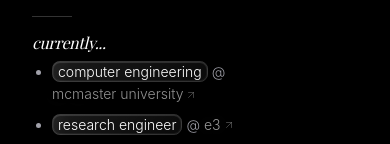
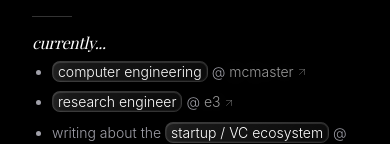
Before and after one commit to priyaltaneja/priyaltaneja, a React (Create React App) app: page / in a window 390 px wide. Shown: the part 258-402 px from the top of the page. Built offline with nearby package versions, Linux system fonts and the light colour scheme; a web font is replaced by a local one.

Commit message:
Shorten mcmaster on mobile, fix carousel 3D with closer perspective

```diff
--- a/src/Portfolio.js
+++ b/src/Portfolio.js
@@ -202,7 +202,7 @@
         position: 'relative',
         width: '100%',
         height: '100%',
-        perspective: '1200px',
+        perspective: isVertical ? '1200px' : '600px',
         overflow: 'visible',
         cursor: 'grab',
         display: 'flex',
@@ -357,7 +357,7 @@
               <li>
                 <span className="glass-highlight text-black dark:text-white">computer engineering</span> @{' '}
                 <a href="https://www.eng.mcmaster.ca/" target="_blank" rel="noopener noreferrer" className="text-sweep-glass inline-flex items-center gap-0.5">
-                  mcmaster university <ArrowUpRight size={12} className="text-white/25" />
+                  <span className="hidden md:inline">mcmaster university</span><span className="md:hidden">mcmaster</span> <ArrowUpRight size={12} className="text-white/25" />
                 </a>
               </li>
               <li>
```
